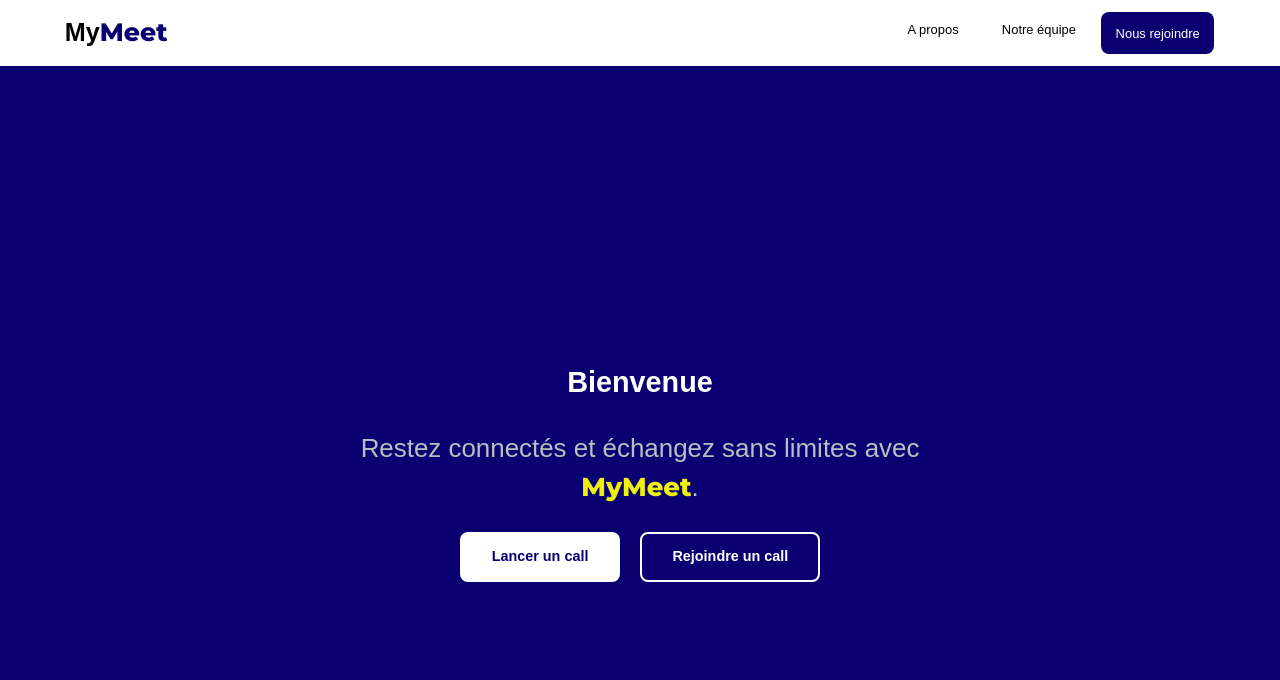
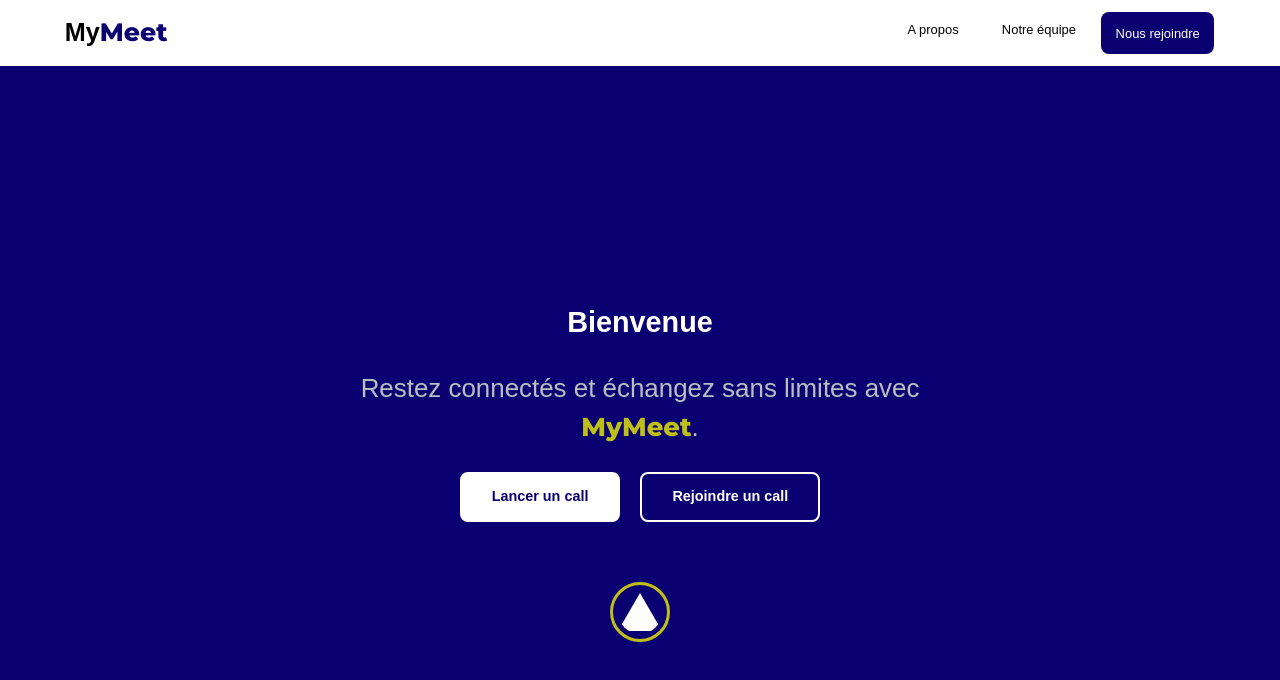
Before and after one commit to uvsq21915985/Projet-AWS, a Next.js app in the folder frontend/: page /userPage in a window 1280 px wide. Shown: the top 680 px of the page. Built offline with nearby package versions, Linux system fonts and the light colour scheme.

Commit message:
Structuring Dashboard by adding extra features (logo) and the joining room page

```diff
--- a/frontend/src/app/(layout-app)/userPage/page.css
+++ b/frontend/src/app/(layout-app)/userPage/page.css
@@ -90,5 +90,33 @@
   /* Style spécial pour MyMeet */
   .brand {
     font-weight: bold;
-    color: rgba(243, 247, 7, 0.973);
+    color: rgba(239, 243, 0, 0.788);
   }
+
+/* Logo avec une bordure circulaire blanche */
+.logo-meet {
+
+    margin-top: 60px;
+    width: 60px; /* Ajustable selon la taille du logo */
+    height: 60px;
+    border-radius: 50%; /* Rend la bordure circulaire */
+    border: 3px solid rgba(239, 243, 0, 0.788); /* Bordure blanche */
+    display: flex;
+    align-items: center;
+    justify-content: center;
+    padding: 5px; /* Espacement interne */
+    transition: transform 0.3s ease-in-out;
+  }
+
+  /* Effet au survol */
+  .logo-meet:hover {
+    transform: scale(1.1); /* Légère augmentation de taille au survol */
+  }
+
+  /* Logo image à l'intérieur */
+  .logo-meet img {
+    color: aqua;
+    width: 100%; /* Ajuste l’image à l’intérieur */
+    height: auto;
+    object-fit: contain;
+  }
--- a/frontend/src/app/(layout-app)/userPage/page.tsx
+++ b/frontend/src/app/(layout-app)/userPage/page.tsx
@@ -41,6 +41,7 @@ export default function UserPage() {
           </Link>
         </div>
       </div>
+      <img className="logo-meet"src="/vercel.svg" alt="Logo Vercel" />
     </div>
   );
 }
```
